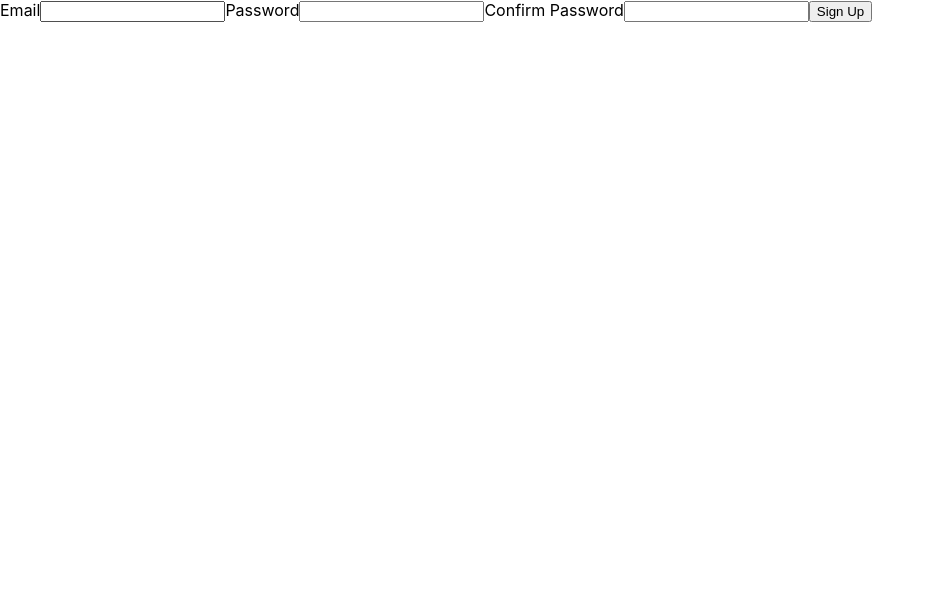
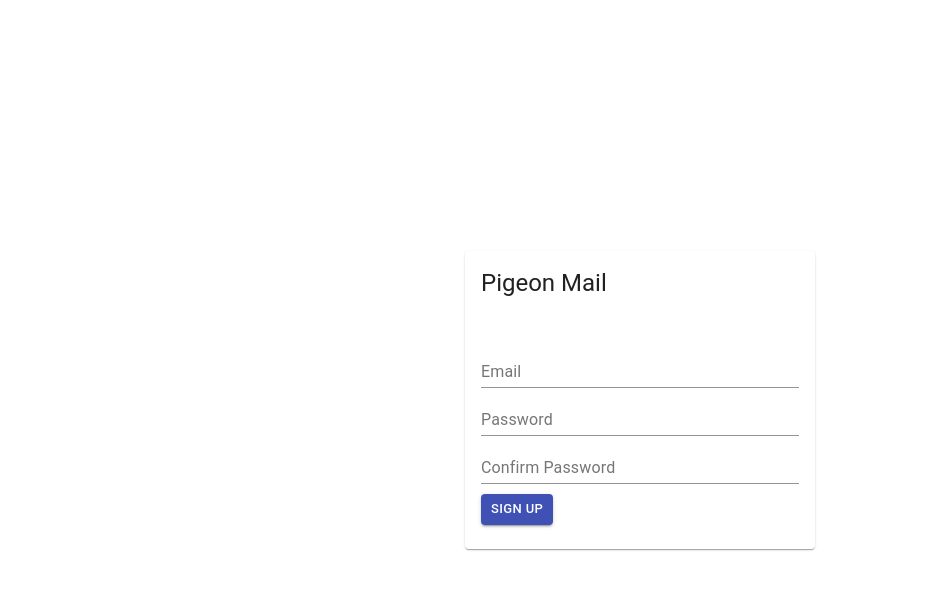
Before and after one commit to PeterKeDer/pigeon-mail, a React (Create React App) app in the folder pigeon-client/: page /signup in a window 1280 px wide. Shown: the top 590 px of the page, without its empty margins (0-934 px from the left). Built offline with nearby package versions, Linux system fonts and the light colour scheme; no server answers.

Commit message:
sign up page

```diff
--- a/pigeon-client/src/pages/Dashboard.js
+++ b/pigeon-client/src/pages/Dashboard.js
@@ -264,9 +264,9 @@ function Dashboard(props) {
                                 </CardContent>
                                 <CardActions>
                                     <Button size="small">Manage</Button>
-                                    <Button variant="outlined" color="primary" onClick={handleClickOpen}>
+                                    {/* <Button variant="outlined" color="primary" onClick={handleClickOpen}>
                                         Open simple dialog
-                                    </Button>
+                                    </Button> */}
                                 </CardActions>
                             </Card>
                         </Grid>
--- a/pigeon-client/src/pages/Signup.js
+++ b/pigeon-client/src/pages/Signup.js
@@ -1,66 +1,177 @@
-import "./Login.css";
+// import "./Login.css";
+// import "../helpers/auth.js"
+// import { signIn, signUp } from "../helpers/auth.js";
+// import {} from "../"
+// import React from "react";
+
+// class Signup extends React.Component {
+
+//     constructor(props) {
+//         super(props);
+//         this.state = {email: "", password: "", passwordConfirm: "", errorMatchPassword: false};
+
+//         this.handleChangeEmail = this.handleChangeEmail.bind(this);
+//         this.handleChangePassword = this.handleChangePassword.bind(this);
+//         this.handleChangePasswordConfirm = this.handleChangePasswordConfirm.bind(this);
+//         this.handleSubmit = this.handleSubmit.bind(this);
+//     }
+
+//     handleChangeEmail(event) {
+//         this.setState({email: event.target.value});
+//     }
+
+//     handleChangePassword(event) {
+//         this.setState({password: event.target.value});
+//     }
+//     handleChangePasswordConfirm(event) {
+//         this.setState({passwordConfirm: event.target.value});
+//     }
+
+//     handleSubmit(event) {
+//         if (this.verifyInputs()) {
+//             console.log(this.state.email + ", " + this.state.password + ", " + this.state.passwordConfirm);
+//             signUp(this.state.email, this.state.password);
+//         } else {
+//             this.setState({ errorMatchPassword: true });
+//             console.log("passwords do not match");
+//         }
+//         event.preventDefault();
+//     }
+
+//     verifyInputs() {
+//         return (this.state.email.length > 0) && (this.state.password.length > 0) && (this.state.passwordConfirm.length > 0) && (this.state.password === this.state.passwordConfirm);
+//     }
+
+//     render() {
+//         return (
+//             <form onSubmit={this.handleSubmit}>
+//                 <label>
+//                     Email
+//                     <input type="text" value={this.state.email} onChange={this.handleChangeEmail} />
+//                 </label>
+//                 <label>
+//                     Password
+//                     <input type="text" value={this.state.password} onChange={this.handleChangePassword} />
+//                 </label>
+//                 <label>
+//                     Confirm Password
+//                     <input type="text" value={this.state.passwordConfirm} onChange={this.handleChangePasswordConfirm} />
+//                 </label>
+//                 <input type="submit" value="Sign Up"/>
+//                 {this.state.errorMatchPassword ? <h4>Passwords do not match.</h4> : <></>}
+//             </form>
+//         );
+//     }
+// }
+// export default Signup;
+
+
 import "../helpers/auth.js"
-import { signIn, signUp } from "../helpers/auth.js";
-import {} from "../"
-import React from "react";
+import { signIn, signUp, authStateChanged, getCurrentUserId } from "../helpers/auth.js";
+import React, { useState } from "react";
+import { Link, Redirect } from "react-router-dom";
+import { connect } from "react-redux";
+import { getUserId } from "../redux/selectors.js";
+import { setUserId } from "../redux/actions.js";
+import Button from "@material-ui/core/Button";
+import TextField from "@material-ui/core/TextField";
+import { makeStyles } from '@material-ui/core/styles';
+import { Box } from "@material-ui/core";
+import { useHistory } from "react-router-dom";
 
-class Signup extends React.Component {
+import Card from '@material-ui/core/Card';
+import CardActionArea from '@material-ui/core/CardActionArea';
+import CardActions from '@material-ui/core/CardActions';
+import CardContent from '@material-ui/core/CardContent';
+import CardMedia from '@material-ui/core/CardMedia';
+import Typography from '@material-ui/core/Typography';
+import logo from './images/loginLogo.jpg';
 
-    constructor(props) {
-        super(props);
-        this.state = {email: "", password: "", passwordConfirm: "", errorMatchPassword: false};
+const useStyles = makeStyles({
+    root: {
+        maxWidth: 350,
+        // height: 500
+    },
+    media: {
+        height: 275,
+    },
+    container: {
+        display: 'flex',
+        justifyContent: 'center',
+        alignItems: 'center',
+        height: '100vh'
+    },
+    textFields: {
+        paddingBotton: 200
+    }
+});
 
-        this.handleChangeEmail = this.handleChangeEmail.bind(this);
-        this.handleChangePassword = this.handleChangePassword.bind(this);
-        this.handleChangePasswordConfirm = this.handleChangePasswordConfirm.bind(this);
-        this.handleSubmit = this.handleSubmit.bind(this);
+function Login(props) {
+    const classes = useStyles();
+    const [email, setEmail] = useState('');
+    const [password, setPassword] = useState('');
+    const [passwordConfirm, setPasswordConfirm] = useState('');
+    let history = useHistory();
+
+    function verifyInputs() {
+        return (email.length > 0) && (password.length > 0) && (passwordConfirm.length > 0) && (password === passwordConfirm);
     }
 
-    handleChangeEmail(event) {
-        this.setState({email: event.target.value});
-    }
+    const handleSubmit = (event) => {
+        if (verifyInputs()) {
+            console.log(email + ", " + password)
+            signUp(email, password)
+                .then(credentials => {
+                    signIn(email, password)
+                        .then(credentials => {
+                            if (credentials.user.uid !== null) {
+                                props.setUserId(credentials.user.uid);
+                                console.log("uid: ", credentials.user.uid);
+                                history.push("./dashboard");
+                            } else {
+                                console.log("invalid user");
+                            }
+                    })
 
-    handleChangePassword(event) {
-        this.setState({password: event.target.value});
-    }
-    handleChangePasswordConfirm(event) {
-        this.setState({passwordConfirm: event.target.value});
-    }
+                });
+        }
 
-    handleSubmit(event) {
-        if (this.verifyInputs()) {
-            console.log(this.state.email + ", " + this.state.password + ", " + this.state.passwordConfirm);
-            signUp(this.state.email, this.state.password);
-        } else {
-            this.setState({ errorMatchPassword: true });
-            console.log("passwords do not match");
-        }
         event.preventDefault();
-    }
+    };
+    return (
+        <div className={classes.container}>
+            <Card className={classes.root}>
 
-    verifyInputs() {
-        return (this.state.email.length > 0) && (this.state.password.length > 0) && (this.state.passwordConfirm.length > 0) && (this.state.password === this.state.passwordConfirm);
-    }
+                <CardContent>
+                    <Typography gutterBottom variant="h5" component="h2">
+                        Pigeon Mail
+          </Typography>
+                </CardContent>
+                <CardContent >
+                    <div className={classes.textFields}>
+                        <form noValidate autoComplete="off">
+                            <TextField fullWidth id="email" label="Email" onChange={event => setEmail(event.target.value)} />
+                            <TextField fullWidth id="password" label="Password" type="password" onChange={event => setPassword(event.target.value)} />
+                            <TextField fullWidth id="passwordConfirm" label="Confirm Password" type="password" onChange={event => setPasswordConfirm(event.target.value)} />
+                        </form>
+                    </div>
+                    <div style={{marginTop:"10px"}}>
+                        <Button variant="contained" size="small" color="primary" onClick={handleSubmit}>
+                        Sign Up
+                        </Button>
+                    </div>
 
-    render() {
-        return (
-            <form onSubmit={this.handleSubmit}>
-                <label>
-                    Email
-                    <input type="text" value={this.state.email} onChange={this.handleChangeEmail} />
-                </label>
-                <label>
-                    Password
-                    <input type="text" value={this.state.password} onChange={this.handleChangePassword} />
-                </label>
-                <label>
-                    Confirm Password
-                    <input type="text" value={this.state.passwordConfirm} onChange={this.handleChangePasswordConfirm} />
-                </label>
-                <input type="submit" value="Sign Up"/>
-                {this.state.errorMatchPassword ? <h4>Passwords do not match.</h4> : <></>}
-            </form>
-        );
+                </CardContent>
+            </Card>
+        </div>
+
+    );
+}
+
+const mapStateToProps = (state) => {
+    return {
+        userId: getUserId(state)
     }
 }
-export default Signup;
+
+export default connect(mapStateToProps, {setUserId})(Login);
--- /dev/null
+++ b/pigeon-client/src/pages/map.html
@@ -0,0 +1,55 @@
+<!DOCTYPE html>
+<html>
+  <head>
+    <title>Simple Polylines</title>
+    <script src="https://polyfill.io/v3/polyfill.min.js?features=default"></script>
+    <script
+      src="https://maps.googleapis.com/maps/api/js?key=AIzaSyCvWUDRBHu8E7URlY-xGu3NePrUt6j1GLg&callback=initMap&libraries=&v=weekly"
+      defer
+    ></script>
+    <style type="text/css">
+      /* Always set the map height explicitly to define the size of the div
+       * element that contains the map. */
+      #map {
+        height: 100%;
+      }
+
+      /* Optional: Makes the sample page fill the window. */
+      html,
+      body {
+        height: 100%;
+        margin: 0;
+        padding: 0;
+      }
+    </style>
+    <script>
+      // This example creates a 2-pixel-wide red polyline showing the path of
+      // the first trans-Pacific flight between Oakland, CA, and Brisbane,
+      // Australia which was made by Charles Kingsford Smith.
+      function initMap() {
+        const map = new google.maps.Map(document.getElementById("map"), {
+          zoom: 3,
+          center: { lat: 0, lng: -180 },
+          mapTypeId: "terrain",
+        });
+        const flightPlanCoordinates = [
+          { lat: 37.772, lng: -122.214 },
+          { lat: 21.291, lng: -157.821 },
+          { lat: -18.142, lng: 178.431 },
+          { lat: -27.467, lng: 153.027 },
+        ];
+        const flightPath = new google.maps.Polyline({
+          path: flightPlanCoordinates,
+          geodesic: true,
+          strokeColor: "#FF0000",
+          strokeOpacity: 1.0,
+          strokeWeight: 2,
+        });
+        flightPath.setMap(map);
+      }
+    </script>
+  </head>
+  <body>
+    <div id="map"></div>
+  </body>
+</html>
```
